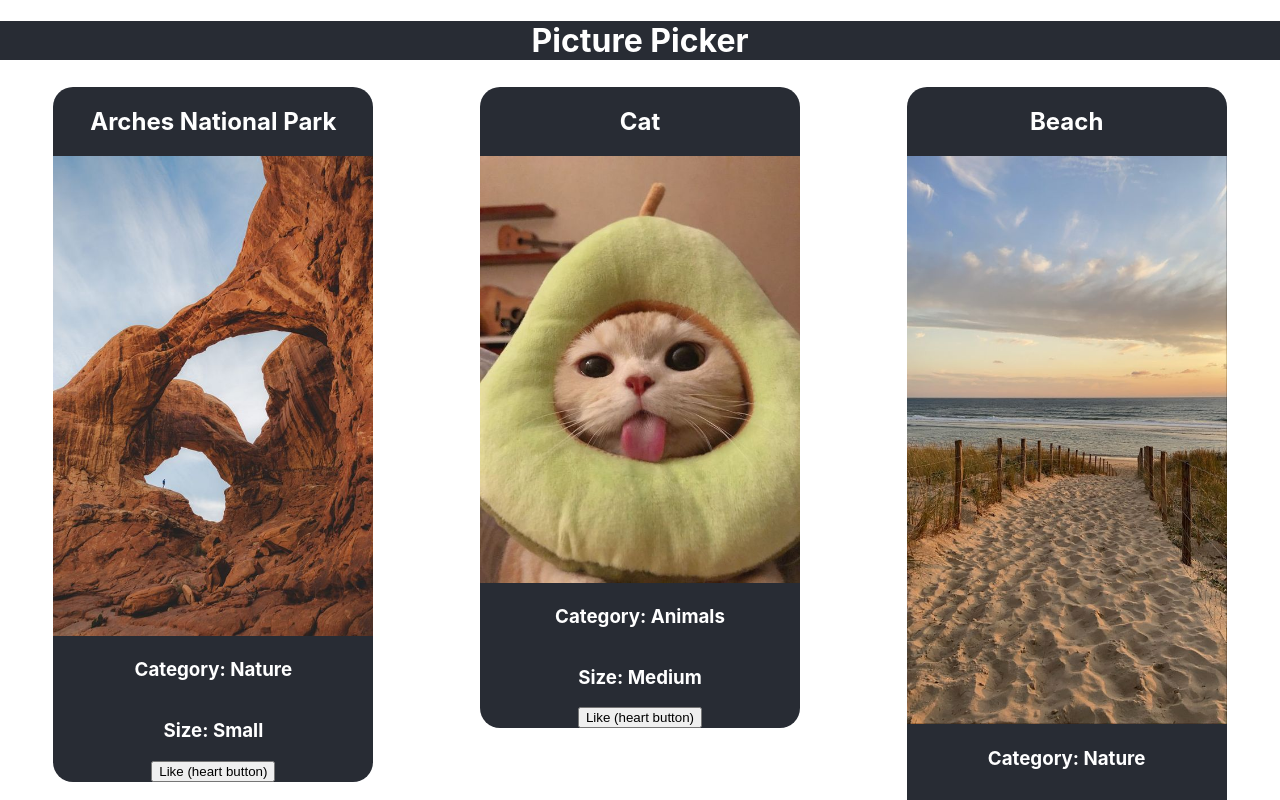
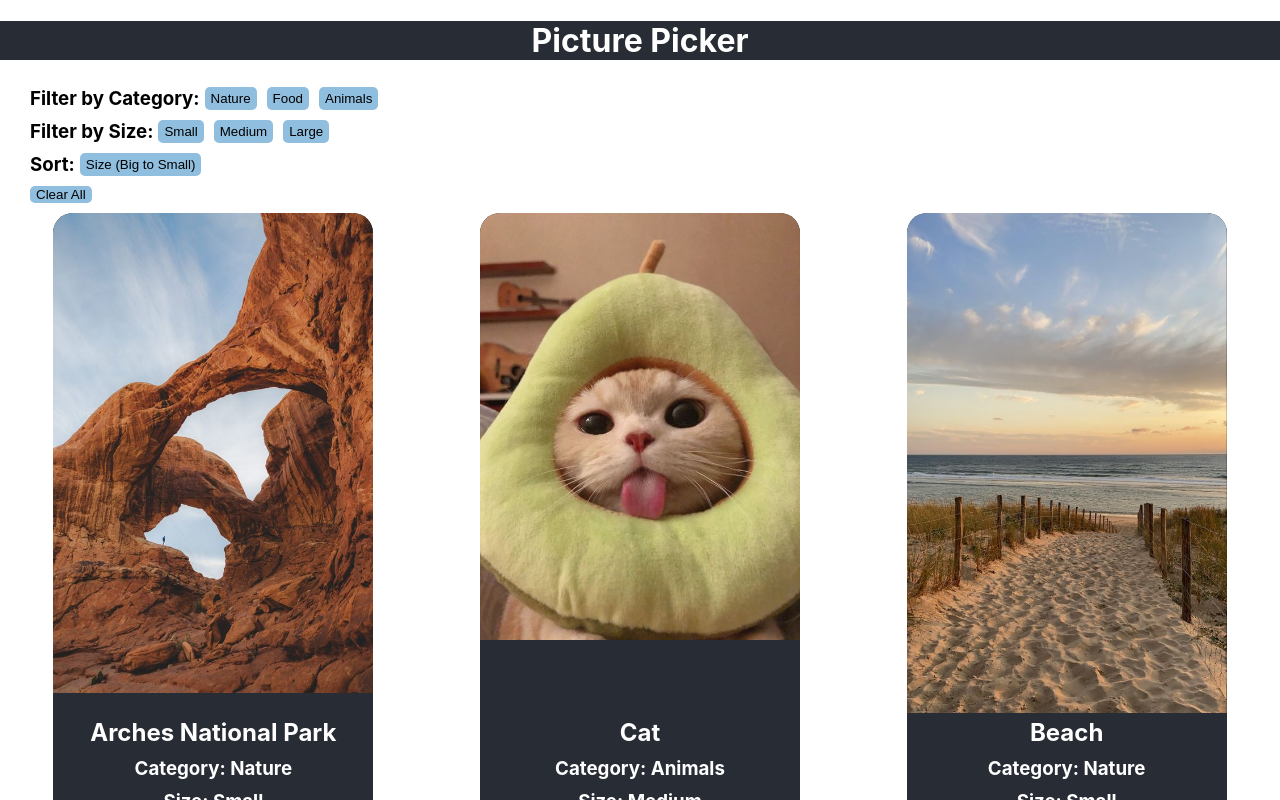
Before and after one commit to helium-balloon/react-development, a React (Create React App) app: page / in a window 1280 px wide. Shown: the top 800 px of the page. Built offline with nearby package versions, Linux system fonts and the light colour scheme.

Commit message:
feat: click and unclick heart working

```diff
--- a/package.json
+++ b/package.json
@@ -3,9 +3,15 @@
   "version": "0.1.0",
   "private": true,
   "dependencies": {
+    "@fortawesome/fontawesome-svg-core": "^6.5.2",
+    "@fortawesome/free-brands-svg-icons": "^6.5.2",
+    "@fortawesome/free-regular-svg-icons": "^6.5.2",
+    "@fortawesome/free-solid-svg-icons": "^6.5.2",
+    "@fortawesome/react-fontawesome": "^0.2.0",
     "@testing-library/jest-dom": "^5.17.0",
     "@testing-library/react": "^13.4.0",
     "@testing-library/user-event": "^13.5.0",
+    "font-awesome": "^4.7.0",
     "react": "^18.2.0",
     "react-dom": "^18.2.0",
     "react-scripts": "5.0.1",
--- a/src/App.css
+++ b/src/App.css
@@ -1,16 +1,5 @@
 .App {
   text-align: center;
-}
-
-.App-logo {
-  height: 40vmin;
-  pointer-events: none;
-}
-
-@media (prefers-reduced-motion: no-preference) {
-  .App-logo {
-    animation: App-logo-spin infinite 20s linear;
-  }
 }
 
 .App-header {
@@ -18,20 +7,7 @@
   color: white;
 }
 
-.App-link {
-  color: #61dafb;
-}
-
-@keyframes App-logo-spin {
-  from {
-    transform: rotate(0deg);
-  }
-  to {
-    transform: rotate(360deg);
-  }
-}
-
-.image_card{
+.image_card {
   display: flex;
   flex-direction: column;
   justify-content: space-evenly;
@@ -44,13 +20,55 @@
   border-radius: 20px;
 }
 
-.image img{
-  object-fit: contain;
-
+.crop {
+  border-top-left-radius: 20px;
+  border-top-right-radius: 20px;
+  overflow: hidden;
+  height: 500px;
+  @media (max-width: 800px) {
+    height: 250px;
+  }
 }
 
-.flex-rows{
+.flex-rows {
   display: flex;
   flex-wrap: wrap;
   justify-content: space-around;
 }
+
+h2 {
+  margin-top: 5px;
+  margin-bottom: 5px;
+}
+
+h3 {
+  margin-top: 5px;
+  margin-bottom: 5px;
+}
+
+.flex-container {
+  display: flex;
+  flex-direction: column;
+}
+
+.row {
+  display: flex;
+  flex-direction: row;
+}
+
+.filter-buttons {
+  margin: 5px;
+  background-color: #90BEDE;
+  color: black;
+  transition-duration: 0.4ms;
+  border: none;
+  border-radius: 5px;
+}
+
+.filter-buttons:hover {
+  background-color: #bde0fe;
+}
+
+.indent {
+  margin-left: 30px;
+}
--- /dev/null
+++ b/src/components/FilterOptions.js
@@ -0,0 +1,26 @@
+export default function FilterSearchBar(){
+    return (
+      <div className="flex-container">
+        <div className="row">
+          <h3 className="indent">Filter by Category:</h3>
+          <button className="filter-buttons">Nature</button>
+          <button className="filter-buttons">Food</button>
+          <button className="filter-buttons">Animals</button>
+        </div>
+        <div className="row">
+          <h3 className="indent">Filter by Size:</h3>
+          <button className="filter-buttons">Small</button>
+          <button className="filter-buttons">Medium</button>
+          <button className="filter-buttons">Large</button>
+        </div>
+        <div className="row">
+          <h3 className="indent">Sort:</h3>
+          <button className="filter-buttons">Size (Big to Small)</button>
+        </div>
+        <div className="row">
+          <button className="filter-buttons indent">Clear All</button>
+        </div>
+      </div>
+    );
+
+}
--- a/src/components/FilterSearchBar.js
+++ /dev/null
@@ -1,3 +0,0 @@
-export default function FilterSearchBar(){
-
-}
--- a/src/components/FilterableImagePicker.js
+++ b/src/components/FilterableImagePicker.js
@@ -1,14 +1,15 @@
-import FilterSearchBar from "./FilterSearchBar";
+import FilterSearchBar from "./FilterOptions";
 import ImageTable from "./ImageTable";
 import imageData from "../assets/image-data.json";
 
 
-export default function FilterableImagePicker() {
+export default function FilterableImagePicker( {onHeartClick, isHeartFilled}) {
     return (
       <div>
         <FilterSearchBar></FilterSearchBar>
         <ImageTable images={imageData}></ImageTable>
       </div>
+      //   onHeartClick={handleHeartChange} isHeartFilled={isHeartFilled(index)}
     );
 
 }
--- a/src/components/ImageCard.js
+++ b/src/components/ImageCard.js
@@ -1,14 +1,39 @@
-export default function ImageCard({ name, image, type, size, index, heart }) {
+import { FontAwesomeIcon } from "@fortawesome/react-fontawesome";
+import "font-awesome/css/font-awesome.min.css";
+import { library } from "@fortawesome/fontawesome-svg-core";
+import { faHeart } from "@fortawesome/free-solid-svg-icons";
+import { faHeart as solidHeart } from "@fortawesome/free-solid-svg-icons";
+import { faHeart as regularHeart } from "@fortawesome/free-regular-svg-icons";
+import { useState } from "react";
+
+export default function ImageCard({ name, image, type, size, index}) {
+  library.add(faHeart);
+
+  const [heart, setHeart] = useState("unfilled");
+
+  function changeHeart() {
+      setHeart((prevState) =>
+        prevState === "unfilled" ? "filled" : "unfilled"
+      );
+  }
+
   return (
     <div className="image_card">
+      <div className="crop">
+        <img
+          src={image}
+          alt={name}
+          style={{ width: "100%", height: "auto", objectFit: "contain" }}
+        />
+      </div>
       <h2 key={index}>{name}</h2>
-      <div className="image">
-        <img src={image} alt={name} style={{ width: "100%", height: "100%", objectFit: "cover"}} />
-      </div>
       <h3>Category: {type}</h3>
       <h3>Size: {size}</h3>
-      <button onClick={() => heart()}>Like (heart button)</button>
-      {/* the on click will be the heart and turn from not full to full or from full to empty */}
+      {heart === "unfilled" ? (
+        <FontAwesomeIcon icon={regularHeart} onClick={changeHeart} />
+      ) : (
+        <FontAwesomeIcon icon={solidHeart} onClick={changeHeart} />
+      )}
     </div>
   );
 }
--- a/src/components/ImageTable.js
+++ b/src/components/ImageTable.js
@@ -1,6 +1,6 @@
 import ImageCard from "./ImageCard";
 
-export default function ImageTable({ images }) {
+export default function ImageTable({ images}) {
   return (
     <div className="flex-rows">
       {images.map((item, index) => (
@@ -11,7 +11,8 @@ export default function ImageTable({ images }) {
           image={item.image}
           size={item.size}
           index={index}
-        //   add in hearting method here
+        //   onHeartClick={handleHeartChange}
+          //   add in hearting method here
         ></ImageCard>
       ))}
     </div>
--- /dev/null
+++ b/src/styles/FilterOptions.css
@@ -0,0 +1,9 @@
+.flex-container{
+    display: flex;
+    flex-direction: column;
+}
+
+.row {
+    display: flex;
+    flex-direction: row;
+}
```
Also changed, not shown: src/App.js (+17 -1 lines), 1 other file (tests, documents, lock files or other folders).
